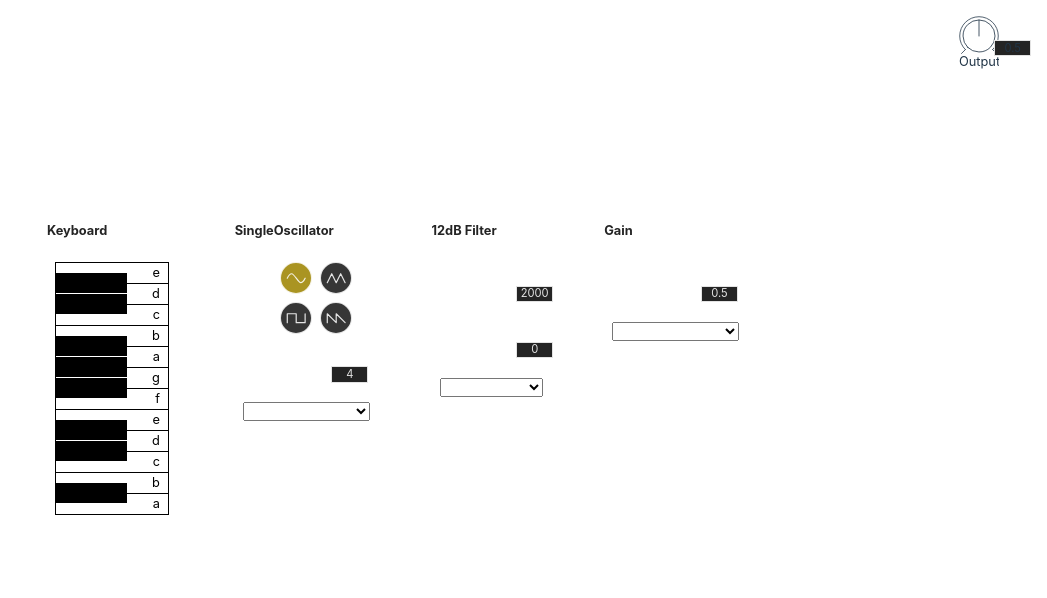
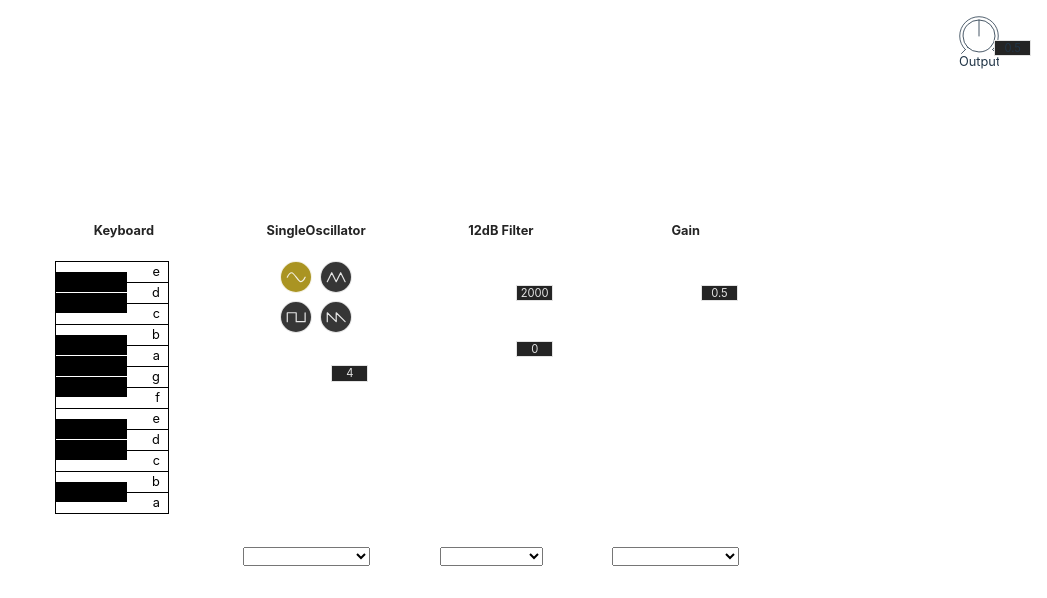
Before and after one commit to syeo66/audio-synth-test, a React (Vite) app: page / in a window 1280 px wide. Both pictures are taken after a click on the button "Start Rack". Shown: the top 598 px of the page, without its empty margins (233-1280 px from the left). Built offline with nearby package versions, Linux system fonts and the light colour scheme.

Commit message:
Improved module layout

```diff
--- a/src/components/Module.tsx
+++ b/src/components/Module.tsx
@@ -19,6 +19,9 @@ const ModuleTitle = styled.h3`
   font-size: 0.8rem;
   margin: 0 -1rem 1rem;
   padding: 0.5rem 0.5rem 0.5rem;
+  display: flex;
+  justify-content: center;
+  align-items: center;
   border-radius: var(--border-radius) var(--border-radius) 0 0;
   background: var(--border-color);
   color: var(--background-color);
@@ -40,6 +43,9 @@ const ModuleWrapper = styled.div`
   border: 1px solid var(--border-color);
   border-radius: var(--border-radius);
   color: var(--text-color);
+  position: relative;
+  display: grid;
+  grid-template-rows: 2.75rem 1fr;
   height: var(--module-height);
 `
 
--- /dev/null
+++ b/src/components/ModuleFooter.tsx
@@ -0,0 +1,7 @@
+import styled from 'styled-components'
+
+const ModuleFooter = styled.div`
+  margin-top: auto;
+`
+
+export default ModuleFooter
--- /dev/null
+++ b/src/components/ModuleSection.tsx
@@ -0,0 +1,5 @@
+import styled from 'styled-components'
+
+const ModuleSection = styled.div``
+
+export default ModuleSection
--- a/src/modules/Filter12db.tsx
+++ b/src/modules/Filter12db.tsx
@@ -3,6 +3,8 @@ import React, { useCallback, useContext, useEffect, useRef, useState } from 'rea
 import { CaseContext } from '../components/Case'
 import Knob from '../components/Knob'
 import Module from '../components/Module'
+import ModuleFooter from '../components/ModuleFooter'
+import ModuleSection from '../components/ModuleSection'
 import OutputSelector from '../components/OutputSelector'
 
 const Filter12db: React.FC = () => {
@@ -48,15 +50,15 @@ const Filter12db: React.FC = () => {
 
   return (
     <Module title="12dB Filter">
-      <div>
+      <ModuleSection>
         <Knob label="Freq." min={20} max={10000} step={20} value={currentFrequency} onChange={handleFilterChange} />
-      </div>
-      <div>
+      </ModuleSection>
+      <ModuleSection>
         <Knob label="Q" min={0} max={30} step={0.5} value={currentQ} onChange={handleQChange} />
-      </div>
-      <div>
+      </ModuleSection>
+      <ModuleFooter>
         <OutputSelector audioNode={filterNode.current} moduleName="filter 12dB" />
-      </div>
+      </ModuleFooter>
     </Module>
   )
 }
--- a/src/modules/Gain.tsx
+++ b/src/modules/Gain.tsx
@@ -1,5 +1,7 @@
 import Knob from '../components/Knob'
 import Module from '../components/Module'
+import ModuleFooter from '../components/ModuleFooter'
+import ModuleSection from '../components/ModuleSection'
 import OutputSelector from '../components/OutputSelector'
 import useGain from '../hooks/useGain'
 
@@ -8,12 +10,13 @@ const Gain = () => {
 
   return (
     <Module title="Gain">
-      <div>
+      <ModuleSection>
         <Knob label="Gain" min={0} max={1} step={0.05} value={currentGain} onChange={handleGainChange} />
-      </div>
-      <div>
+      </ModuleSection>
+
+      <ModuleFooter>
         <OutputSelector audioNode={gainNode.current} moduleName="gain" />
-      </div>
+      </ModuleFooter>
     </Module>
   )
 }
--- a/src/modules/SingleOscillator.tsx
+++ b/src/modules/SingleOscillator.tsx
@@ -3,6 +3,8 @@ import { useCallback, useContext, useEffect, useRef, useState } from 'react'
 import { CaseContext } from '../components/Case'
 import Knob from '../components/Knob'
 import Module from '../components/Module'
+import ModuleFooter from '../components/ModuleFooter'
+import ModuleSection from '../components/ModuleSection'
 import OutputSelector from '../components/OutputSelector'
 import PushButton from '../components/PushButton'
 import Sawtooth from '../icons/Sawtooth'
@@ -59,7 +61,7 @@ const SingleOscillator = () => {
 
   return (
     <Module title="SingleOscillator">
-      <div>
+      <ModuleSection>
         <PushButton onClick={handleSelectSine} active={oscillatorType === 'sine'}>
           <Sine />
         </PushButton>
@@ -67,8 +69,9 @@ const SingleOscillator = () => {
         <PushButton onClick={handleSelectTriangle} active={oscillatorType === 'triangle'}>
           <Triangle />
         </PushButton>
-      </div>
-      <div>
+      </ModuleSection>
+
+      <ModuleSection>
         <PushButton onClick={handleSelectSquare} active={oscillatorType === 'square'}>
           <Square />
         </PushButton>
@@ -76,8 +79,9 @@ const SingleOscillator = () => {
         <PushButton onClick={handleSelectSawtooth} active={oscillatorType === 'sawtooth'}>
           <Sawtooth />
         </PushButton>
-      </div>
-      <div>
+      </ModuleSection>
+
+      <ModuleSection>
         <Knob
           label="Freq"
           min={0}
@@ -86,10 +90,11 @@ const SingleOscillator = () => {
           value={currentFrequencyValue}
           onChange={handleFrequencyChange}
         />
-      </div>
-      <div>
+      </ModuleSection>
+
+      <ModuleFooter>
         <OutputSelector audioNode={oscillator.current} moduleName="singleOscillator" />
-      </div>
+      </ModuleFooter>
     </Module>
   )
 }
```
